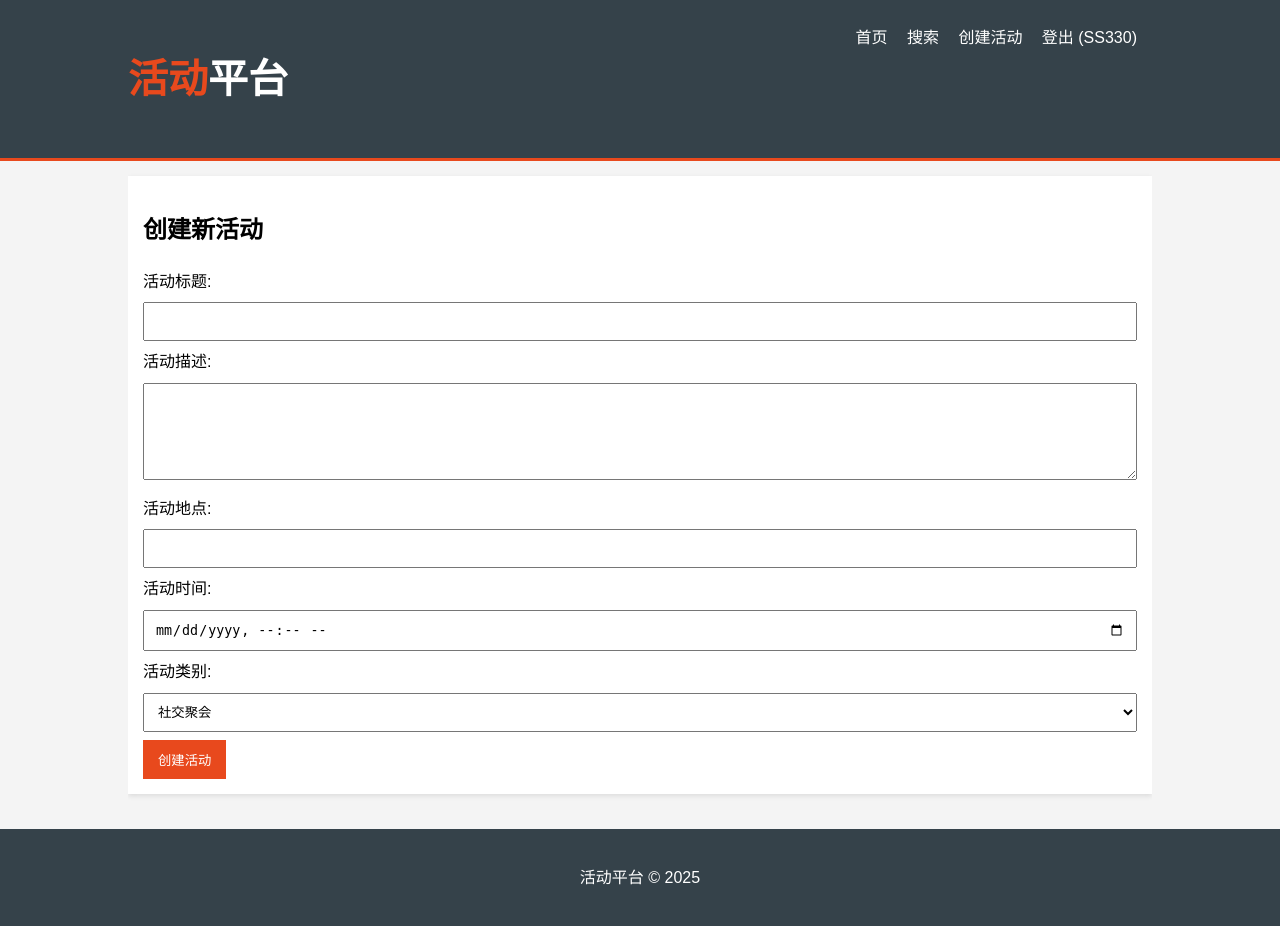
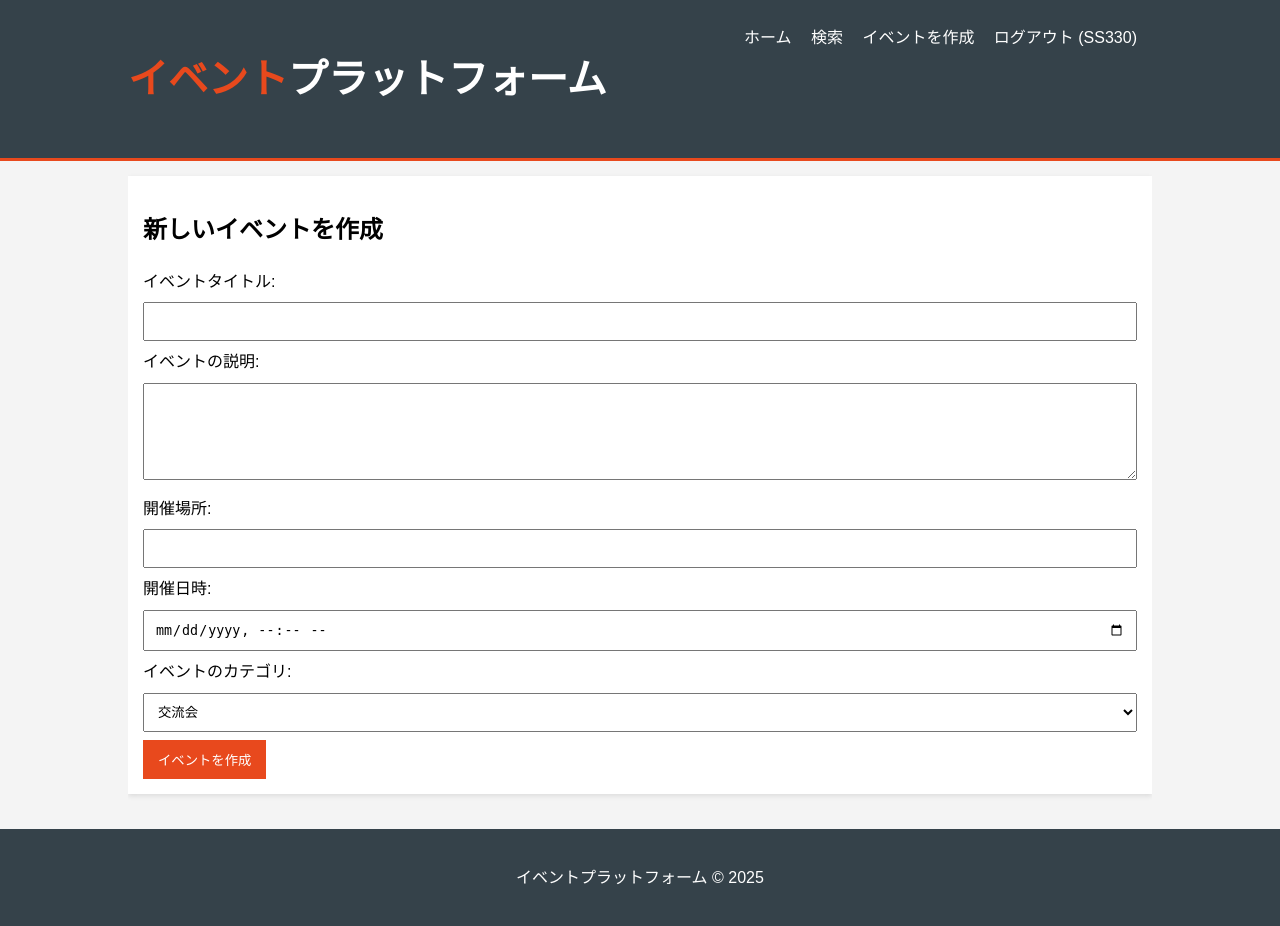
Before and after one commit to Shi-330/Event_web, a Flask app: page /create_event in a window 1280 px wide. Run offline with Flask 3, Linux system fonts and the light colour scheme; a user stored in the database is signed in.

Commit message:
日本語版テンプレートの追加

```diff
--- a/templates/create_event.html
+++ b/templates/create_event.html
@@ -3,38 +3,38 @@
 
 {% block content %}
     <div class="card">
-        <h2>创建新活动</h2>
+        <h2>新しいイベントを作成</h2>
         <form method="POST">
             <div>
-                <label for="title">活动标题:</label>
+                <label for="title">イベントタイトル:</label>
                 <input type="text" name="title" id="title" required>
             </div>
             <div>
-                <label for="description">活动描述:</label>
+                <label for="description">イベントの説明:</label>
                 <textarea name="description" id="description" rows="5" required></textarea>
             </div>
             <div>
-                <label for="location">活动地点:</label>
+                <label for="location">開催場所:</label>
                 <input type="text" name="location" id="location" required>
             </div>
             <div>
-                <label for="date">活动时间:</label>
+                <label for="date">開催日時:</label>
                 <input type="datetime-local" name="date" id="date" required>
             </div>
             <div>
-                <label for="category">活动类别:</label>
+                <label for="category">イベントのカテゴリ:</label>
                 <select name="category" id="category" required>
-                    <option value="社交聚会">社交聚会</option>
-                    <option value="技术讲座">技术讲座</option>
-                    <option value="文化活动">文化活动</option>
-                    <option value="体育赛事">体育赛事</option>
-                    <option value="音乐演出">音乐演出</option>
-                    <option value="户外探险">户外探险</option>
-                    <option value="学术研讨">学术研讨</option>
-                    <option value="其他">其他</option>
+                    <option value="社交聚会">交流会</option>
+                    <option value="技术讲座">技術セミナー</option>
+                    <option value="文化活动">文化イベント</option>
+                    <option value="体育赛事">スポーツ大会</option>
+                    <option value="音乐演出">音楽ライブ</option>
+                    <option value="户外探险">アウトドアアドベンチャー</option>
+                    <option value="学术研讨">学術シンポジウム</option>
+                    <option value="其他">その他</option>
                 </select>
             </div>
-            <button type="submit" class="btn">创建活动</button>
+            <button type="submit" class="btn">イベントを作成</button>
         </form>
     </div>
 {% endblock %}
--- a/templates/layout.html
+++ b/templates/layout.html
@@ -4,7 +4,7 @@
 <head>
     <meta charset="UTF-8">
     <meta name="viewport" content="width=device-width, initial-scale=1.0">
-    <title>活动平台</title>
+    <title>イベントプラットフォーム</title>
     <style>
         body {
             font-family: Arial, sans-serif;
@@ -100,17 +100,17 @@
     <header>
         <div class="container">
             <div class="logo">
-                <h1><span class="highlight">活动</span>平台</h1>
+                <h1><span class="highlight">イベント</span>プラットフォーム</h1>
             </div>
             <nav>
-                <a href="{{ url_for('index') }}">首页</a>
-                <a href="{{ url_for('search') }}">搜索</a>
+                <a href="{{ url_for('index') }}">ホーム</a>
+                <a href="{{ url_for('search') }}">検索</a>
                 {% if 'username' in session %}
-                    <a href="{{ url_for('create_event') }}">创建活动</a>
-                    <a href="{{ url_for('logout') }}">登出 ({{ session['username'] }})</a>
+                    <a href="{{ url_for('create_event') }}">イベントを作成</a>
+                    <a href="{{ url_for('logout') }}">ログアウト ({{ session['username'] }})</a>
                 {% else %}
-                    <a href="{{ url_for('login') }}">登录</a>
-                    <a href="{{ url_for('register') }}">注册</a>
+                    <a href="{{ url_for('login') }}">ログイン</a>
+                    <a href="{{ url_for('register') }}">登録</a>
                 {% endif %}
             </nav>
         </div>
@@ -133,7 +133,7 @@
     </div>
 
     <footer>
-        <p>活动平台 &copy; 2025</p>
+        <p>イベントプラットフォーム &copy; 2025</p>
     </footer>
 </body>
 </html>
```
Also changed, not shown: app.py (+4 -5 lines), templates/event_detail.html (+12 -12 lines), templates/index.html (+10 -10 lines), templates/login.html (+5 -5 lines), templates/register.html (+5 -5 lines), templates/search.html (+9 -9 lines).
